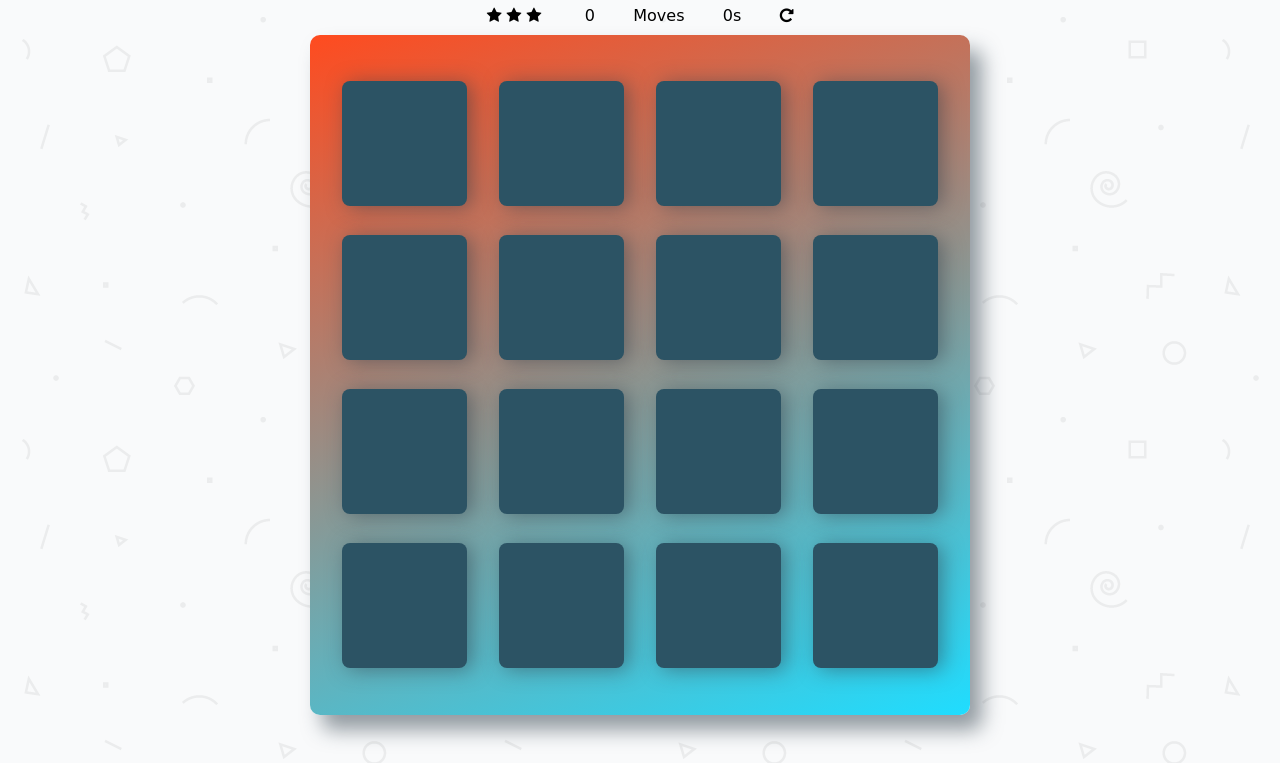
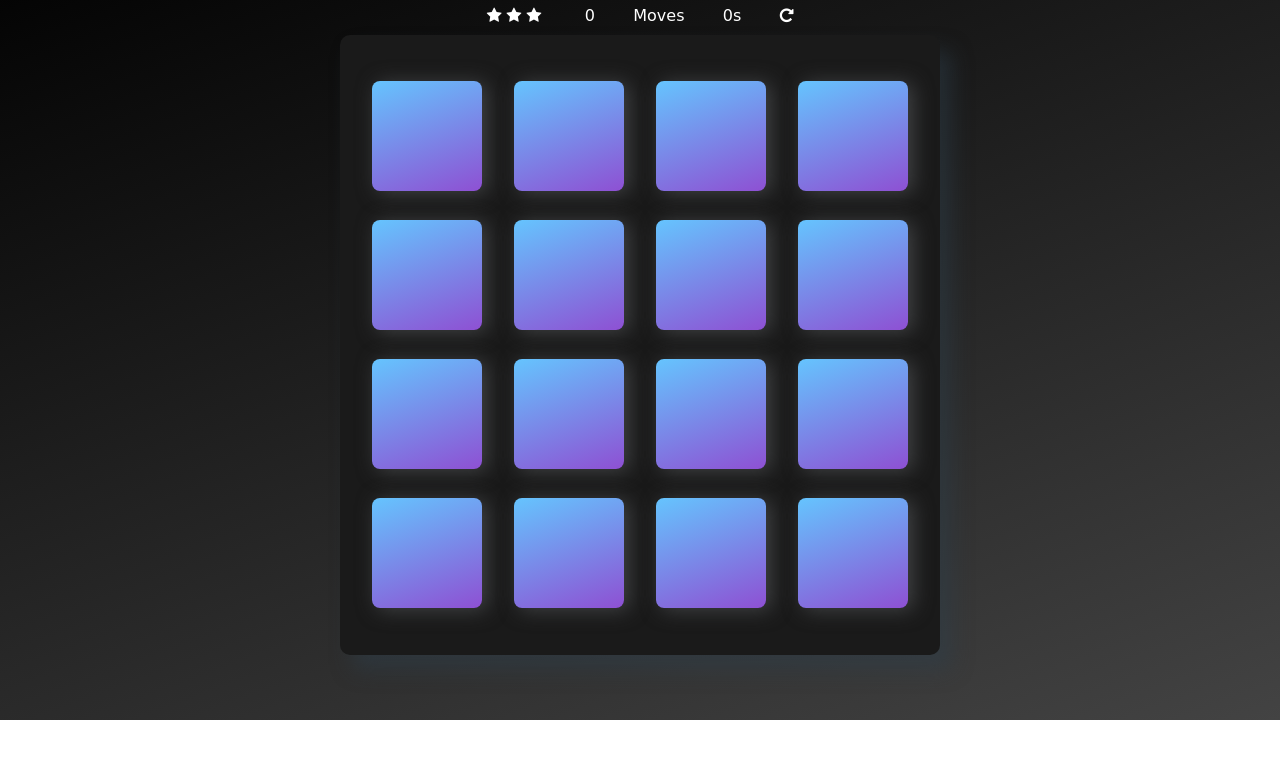
Before and after one commit to its-rawdog/memory-game-skeleton, a plain HTML site: page index.html in a window 1280 px wide. Shown: the part 80-843 px from the top of the page. After the commit the page ends 800 px from the top, so only its background shows below. Drawn offline with Linux system fonts and the light colour scheme; a web font is replaced by a local one.

Commit message:
Color Changes

```diff
--- a/css/app.css
+++ b/css/app.css
@@ -17,7 +17,7 @@ body {
 }
 
 body {
-    background: #ffffff url('../img/geometry2.png'); /* Background pattern from Subtle Patterns */
+    background: linear-gradient(160deg, #000000 0%, #434343 100%);
     font-family: 'Coda', cursive;
 }
 
@@ -31,6 +31,7 @@ body {
 h1 {
     font-family: 'Open Sans', sans-serif;
     font-weight: 300;
+    color: white;
 }
 .hidden {
     display: none !important;
@@ -40,9 +41,9 @@ h1 {
  */
 
 .deck {
-    width: 660px;
-    min-height: 680px;
-    background: linear-gradient(160deg, #ff4b1f 0%, #1fddff 100%);
+    width: 600px;
+    min-height: 620px;
+    background: #1a1a1a;
     padding: 32px;
     border-radius: 10px;
     box-shadow: 12px 15px 20px 0 rgba(46, 61, 73, 0.5);
@@ -54,9 +55,9 @@ h1 {
 }
 
 .deck .card {
-    height: 125px;
-    width: 125px;
-    background: #2C5364;
+    height: 110px;
+    width: 110px;
+    background: linear-gradient(160deg, #65c4fe 0%, #8e50d3 100%);
     font-size: 0px;
     color: #ffffff;
     border-radius: 8px;
@@ -64,7 +65,7 @@ h1 {
     display: flex;
     justify-content: center;
     align-items: center;
-    box-shadow: 5px 2px 20px 0 rgba(46, 61, 73, 0.5);
+    box-shadow: 5px 2px 20px 0 #414345;
 }
 
 .deck .card.open {
@@ -95,7 +96,8 @@ h1 {
     width: 345px;
     margin-bottom: 10px;
     display: flex;
-   justify-content: space-around;
+    justify-content: space-around;
+    color: white;
 }
 
 .score-panel .stars {
@@ -128,6 +130,6 @@ h1 {
   margin: 10% auto;
   padding: 2em;
   text-align: center;
-  box-shadow: 0px 0px 4px 1px #d4d4d4b3;
-  background-color: white;
+  box-shadow: 0px 0px 4px 1px #82f6d9;
+  background-color: #1a1a1a;
 }
```
